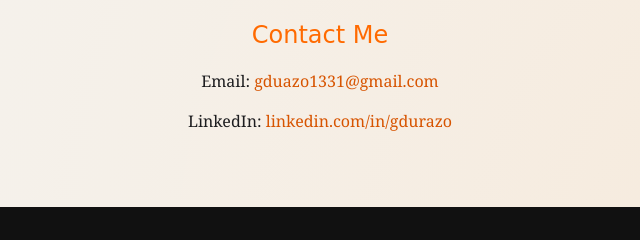
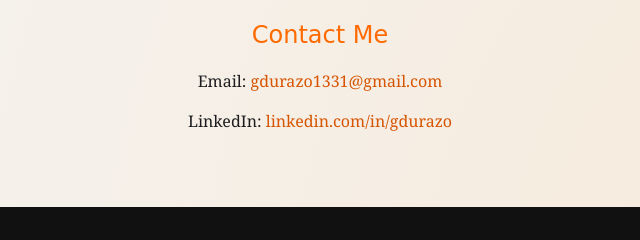
Before and after one commit to gdurazo1331/portfolio, a plain HTML site: page index.html in a window 1280 px wide. Shown: the part 5651-5891 px from the top of the page, 320-960 px from the left. Drawn offline with nearby package versions, Linux system fonts and the light colour scheme; a web font is replaced by a local one.

Commit message:
Add files via upload

```diff
--- a/index.html
+++ b/index.html
@@ -339,7 +339,7 @@ I enjoy bridging concepts and applications through simulation, testing, and inno
 
   <section id="contact" class="contact">
     <h2>Contact Me</h2>
-    <p>Email: <a href="mailto:gduazo1331@gmail.com">gduazo1331@gmail.com</a></p>
+    <p>Email: <a href="mailto:gdurazo1331@gmail.com">gdurazo1331@gmail.com</a></p>
     <p>LinkedIn: <a href="https://www.linkedin.com/in/gdurazo">linkedin.com/in/gdurazo</a></p>
   </section>
 
```
